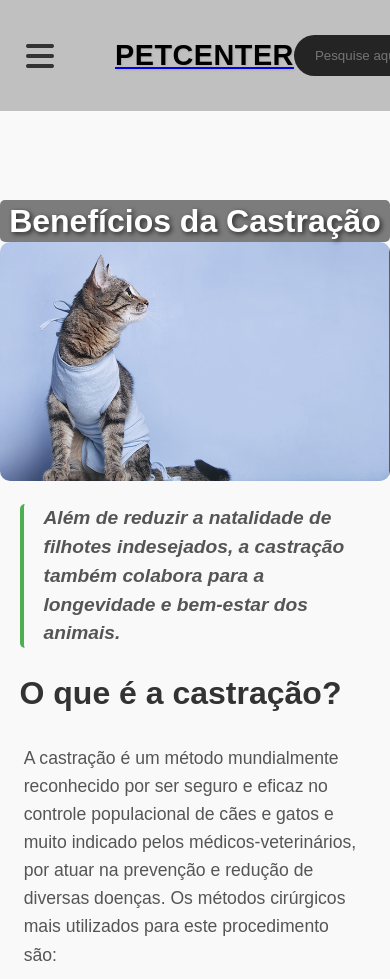
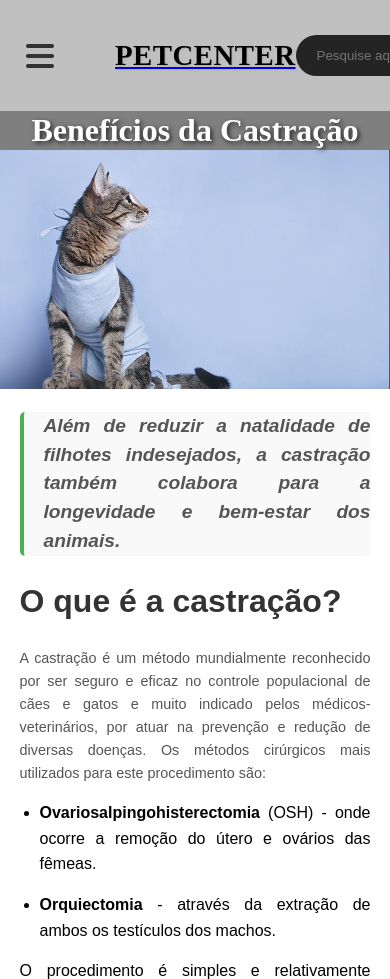
Before and after one commit to Leturnos/Extensionista-II, a plain HTML site: page beneficio-castrar.html in a window 390 px wide. Shown: the top 979 px of the page. Drawn offline with Linux system fonts and the light colour scheme.

Commit message:
pequenos ajustes e responsividade no pet-guides.css

```diff
--- a/beneficio-castrar.html
+++ b/beneficio-castrar.html
@@ -8,9 +8,9 @@
 
     <link rel="stylesheet" href="./src/styles/reset.css">
     <link rel="stylesheet" href="./src/styles/vars.css">
+    <link rel="stylesheet" href="./src/styles/body.css">
     <link rel="stylesheet" href="./src/styles/header.css">
-    <link rel="stylesheet" href="./src/styles/body.css">
-    <link rel="stylesheet" href="./src/styles/main.css">
+    <link rel="stylesheet" href="./src/styles/pet-guides.css">
 
     <link rel="stylesheet" href="https://cdnjs.cloudflare.com/ajax/libs/font-awesome/6.4.0/css/all.min.css">
 
@@ -20,9 +20,9 @@
     <div class="overlay" id="overlay"></div>
     <div class="sidebar-menu" id="sidebar-menu">
         <ul>
-            <li><a href="beneficio-castrar.html">Beneficios da castração</a></li>
-            <li><a href="beneficio-vacina.html">Beneficios da Vacinação</a></li>
-            <li><a href="porque-adotar.html">Porque adotar?</a></li>
+            <li><a href="./beneficio-castrar.html">Beneficios da castração</a></li>
+            <li><a href="./beneficio-vacina.html">Beneficios da Vacinação</a></li>
+            <li><a href="./porque-adotar.html">Porque adotar?</a></li>
         </ul>
     </div>
     <header>
@@ -31,7 +31,7 @@
                 <i class="fa-solid fa-bars"></i>
             </button>
 
-            <a href="../Extensionista-II/index.html">
+            <a href="./index.html">
                 <h1 class="main_title">PETCENTER</h1>
             </a>
 
@@ -60,7 +60,7 @@
     <main>
         <section class="image-container">
             <div class="title-overlay">Benefícios da Castração</div>
-            <img src="./src/assets/news/castrar.png" alt="Castração" class="large-image">
+            <img src="./src/assets/news/castrar.png" alt="foto de um gato" class="large-image">
         </section>
 
         <section class="content-container">
@@ -131,7 +131,7 @@
         </section>
     </main>
 
-    <script src="../Extensionista-II/script.js"></script>
+    <script src="./script.js"></script>
 
 </body>
 
--- a/script.js
+++ b/script.js
@@ -184,7 +184,7 @@ function changeText() {
     }, 500);
 }
 
-// Mostra o balão após 1,5 segundos e inicia a troca de textos
+// Mostra o balão e o peixe após 1 segundo e inicia a troca de textos
 setTimeout(() => {
     const balloon = document.getElementById("speechBubble");
     const showFish = document.getElementById("show_fish");
@@ -199,4 +199,4 @@ setTimeout(() => {
     setTimeout(() => {
         changeText();
     }, 8000);
-}, 1500);
+}, 1000);
--- a/src/styles/header.css
+++ b/src/styles/header.css
@@ -142,7 +142,7 @@
     margin-left: 1rem;
 }
 
-.title:hover {
+.main_title:hover {
     color: #da5c82;
     text-shadow: 1px 1px 5px rgba(0, 0, 0, 0.3);
 }
--- a/src/styles/main.css
+++ b/src/styles/main.css
@@ -58,9 +58,7 @@
 }
 
 .container-text {
-    /* Rápido */
-    /* display: none; */
-    /* Devagar */
+    /* Efeito */
     visibility: hidden;
     opacity: 0;
     transform: scale(0.8);
@@ -78,9 +76,11 @@
 
 .content-text h2,
 p {
+    font-family: Arial, sans-serif;
     padding: 0.5vh;
     opacity: 1;
     transition: opacity 0.5s ease-in-out;
+
 }
 
 /* parte de fora da seta */
@@ -111,15 +111,6 @@ p {
     border-top: 1.6vw solid transparent;
     border-bottom: 1.6vw solid transparent;
     border-left: 3.2vw solid #D9D9D9;
-}
-
-
-/* Estilo */
-body {
-    font-family: Arial, sans-serif;
-    background-color: #f9f9f9;
-    margin: 0;
-    padding: 0;
 }
 
 #portfolio {
@@ -211,94 +202,3 @@ body {
         /* 2 cards visíveis por vez */
     }
 }
-
-/* CSS para as paginas de materia
-
-/* Estilo para a imagem centralizada */
-.image-container {
-    text-align: center;
-    margin-top: 200px;
-    /* Aumente ou diminua esse valor conforme necessário */
-    margin-bottom: 20px;
-    position: relative
-}
-
-
-.large-image {
-    max-width: 100%;
-    height: auto;
-    /* Para a imagem se ajustar ao tamanho da tela */
-    border-radius: 10px;
-    /* Bordas arredondadas na imagem, se desejar */
-}
-
-.title-overlay {
-    position: inherit;
-    top: -12%;
-    /* Ajuste conforme necessário */
-    left: 50%;
-    transform: translateX(-50%);
-    font-size: 2rem;
-    font-weight: bold;
-    color: white;
-    text-shadow: 2px 2px 5px rgba(0, 0, 0, 0.7);
-    background: rgba(0, 0, 0, 0.5);
-    padding: 5px;
-    border-radius: 5px;
-}
-
-/* Estilo para o conteúdo da matéria */
-.content-container {
-    width: 80%;
-    margin: 20px auto;
-    /* Centraliza o conteúdo na tela */
-    font-family: Arial, sans-serif;
-    line-height: 1.6;
-}
-
-.content-container h2 {
-    font-size: 2rem;
-    color: #333;
-    margin-bottom: 20px;
-}
-
-.content-container p {
-    font-size: 1.1rem;
-    color: #555;
-    margin-bottom: 15px;
-}
-
-/* Responsividade para telas pequenas */
-@media screen and (max-width: 768px) {
-    .content-container {
-        width: 90%;
-    }
-
-    .large-image {
-        width: 100%;
-    }
-}
-
-.highlight-quote {
-    font-size: 1.2rem;
-    font-style: italic;
-    color: #555;
-    border-left: 4px solid #4CAF50;
-    padding-left: 20px;
-    margin: 20px 0;
-    background-color: #f9f9f9;
-    border-radius: 5px;
-    line-height: 1.5;
-}
-
-.tópicos-lista {
-    list-style-type: disc;
-    /* Bolinha no começo de cada item */
-    padding-left: 20px;
-    /* Espaçamento à esquerda da lista */
-}
-
-.tópicos-lista li {
-    margin-bottom: 10px;
-    /* Espaçamento entre os itens */
-}
--- /dev/null
+++ b/src/styles/pet-guides.css
@@ -0,0 +1,105 @@
+/* CSS para as paginas de matéria */
+.image-container {
+    position: relative;
+    text-align: center;
+    margin-top: 13vh;
+    margin-bottom: 20px;
+}
+
+.large-image {
+    max-width: 100%;
+    height: auto;
+    border-radius: 0 0 20px 20px;
+}
+
+.title-overlay {
+    position: relative;
+    font-size: 2rem;
+    font-weight: bold;
+    color: white;
+    text-shadow: 2px 2px 5px rgba(0, 0, 0, 0.7);
+    background: rgba(0, 0, 0, 0.5);
+    padding: 1vw;
+    border-radius: 0 0 30px 30px;
+    margin: 0 15vw 0 15vw;
+}
+
+/* Estilo para o conteúdo da matéria */
+.content-container {
+    width: 80%;
+    margin: 20px auto;
+    font-family: Arial, sans-serif;
+    line-height: 1.6;
+    text-align: justify;
+
+}
+
+.content-container h2 {
+    font-size: 2rem;
+    color: #333;
+    margin-bottom: 20px;
+}
+
+.content-container p {
+    font-size: 1.1rem;
+    color: #555;
+    margin-bottom: 15px;
+}
+
+.highlight-quote {
+    font-size: 1.2rem;
+    font-style: italic;
+    color: #555;
+    border-left: 4px solid #4CAF50;
+    padding-left: 20px;
+    margin: 20px 0;
+    background-color: #f9f9f9;
+    border-radius: 5px;
+    line-height: 1.5;
+}
+
+.tópicos-lista {
+    list-style-type: disc;
+    /* Bolinha no começo de cada item */
+    padding-left: 20px;
+}
+
+.tópicos-lista li {
+    margin-bottom: 10px;
+}
+
+/* Responsividade para telas pequenas */
+@media (max-width: 1024px) {
+    .content-container {
+        width: 90%;
+    }
+
+    .large-image {
+        width: 60%;
+    }
+
+    .title-overlay{
+        margin: 0 10vw 0 10vw;
+    }
+}
+
+@media (max-width: 768px) {
+    .content-container {
+        width: 90%;
+
+    }
+
+    .large-image {
+        width: 100%;
+        border-radius: 0;
+    }
+
+    .title-overlay{
+        margin: 0;
+        border-radius: 0;
+    }
+
+    .content-container p {
+        font-size: 0.9rem;
+    }
+}
```
Also changed, not shown: beneficio-vacina.html (+7 -7 lines), index.html (+3 -4 lines), porque-adotar.html (+7 -7 lines).
